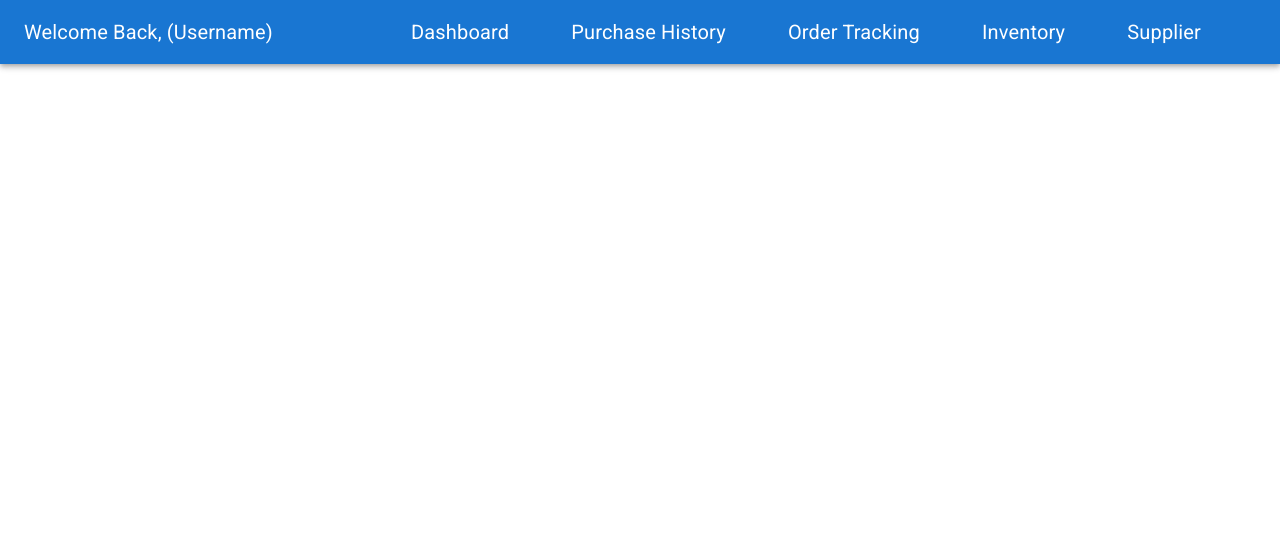
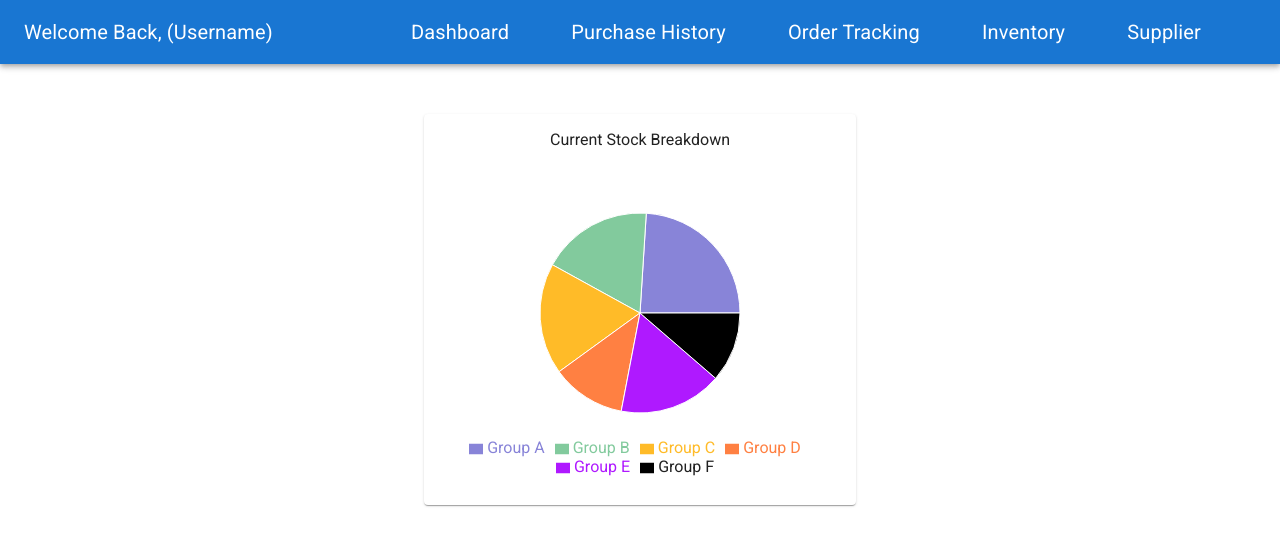
Before and after one commit to salai3/FIT3162FrontEnd, a React (Create React App) app: page / in a window 1280 px wide. Shown: the top 546 px of the page. Built offline with nearby package versions, Linux system fonts and the light colour scheme.

Commit message:
Basic Stock Breakdown Component

```diff
--- a/package.json
+++ b/package.json
@@ -13,6 +13,7 @@
     "react": "^18.2.0",
     "react-dom": "^18.2.0",
     "react-scripts": "5.0.1",
+    "recharts": "^2.1.12",
     "web-vitals": "^2.1.4"
   },
   "scripts": {
--- a/src/App.js
+++ b/src/App.js
@@ -2,12 +2,16 @@ import './App.css';
 
 import '@fontsource/roboto/400.css';
 import Navbar from './UI/Navbar';
+import Dashboard from './Dashboard';
 
 
 function App() {
   return (
     <div className="App">
       <Navbar/>
+      <div>
+        <Dashboard/>
+      </div>
     </div>
   );
 }
--- /dev/null
+++ b/src/Components/StockBreakdown.js
@@ -0,0 +1,51 @@
+import { Card, CardHeader, CardContent, Typography } from "@mui/material";
+import { Cell, Legend, Pie, PieChart } from "recharts";
+
+const StockBreakdown = () => {
+    const CardTitle = <Typography variant="p">Current Stock Breakdown</Typography>;
+
+    const colours = ["#8884d8", "#82ca9d", "#FFBB28", "#FF8042", "#AF19FF"];
+
+    const data = [
+        {
+          "name": "Group A",
+          "value": 400
+        },
+        {
+          "name": "Group B",
+          "value": 300
+        },
+        {
+          "name": "Group C",
+          "value": 300
+        },
+        {
+          "name": "Group D",
+          "value": 200
+        },
+        {
+          "name": "Group E",
+          "value": 278
+        },
+        {
+          "name": "Group F",
+          "value": 189
+        }
+      ];
+
+    return(
+        <Card sx={{ maxWidth: 450}}>
+            <CardHeader title={CardTitle}/>
+            <CardContent>
+                <PieChart width={400} height={300}>
+                    <Pie data={data} dataKey="value" nameKey="name" cx="50%" cy="50%" outerRadius={100}>
+                        {data.map((entry, index) => {return <Cell key={`cell-${index}`} fill={colours[index]}/>;})}
+                    </Pie>
+                    <Legend/>
+                </PieChart>
+            </CardContent>
+        </Card>
+    );
+}
+
+export default StockBreakdown;
--- /dev/null
+++ b/src/Dashboard.js
@@ -0,0 +1,15 @@
+import { Grid } from "@mui/material";
+import StockBreakdown from "./Components/StockBreakdown";
+
+
+const Dashboard = () => {
+    return(
+        <Grid container spacing={2} sx={{justifyContent: "center", paddingTop: "50px"}}>
+            <Grid item>
+            <StockBreakdown/>
+            </Grid>
+        </Grid>
+    );
+}
+
+export default Dashboard;
```
Also changed, not shown: 1 other file (tests, documents, lock files or other folders).
